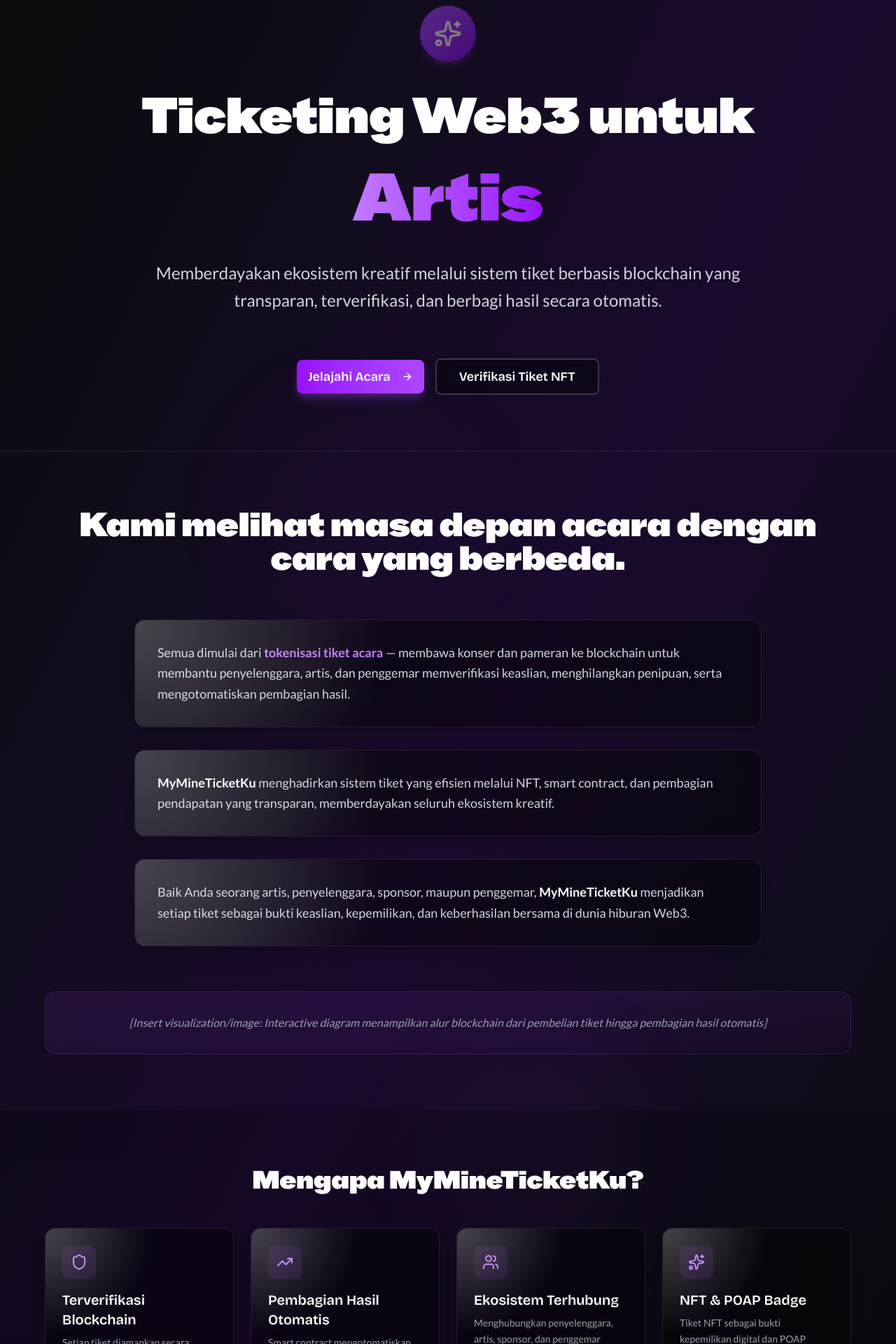
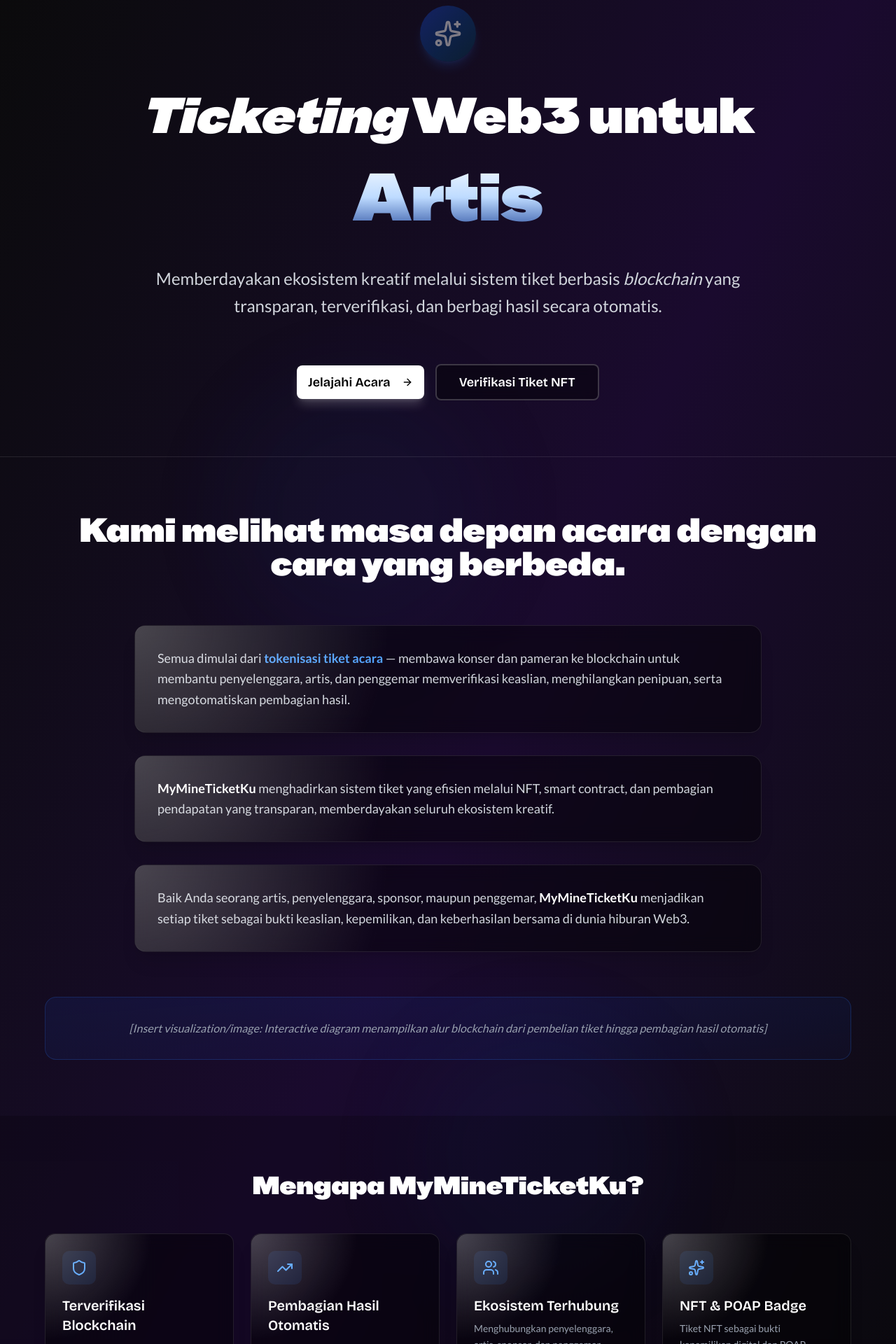
Before and after one commit to MaulRai/my-mine-ticket-ku-fe, a Next.js app: page / in a window 1280 px wide. Shown: the part 120-2040 px from the top of the page at 70% size. Built offline with nearby package versions, Linux system fonts and the light colour scheme.

Commit message:
feat: update background colors and enhance visual elements for improved aesthetics

```diff
--- a/app/page.tsx
+++ b/app/page.tsx
@@ -33,11 +33,11 @@
   return (
     <div className="relative min-h-screen overflow-hidden bg-gradient-to-br from-[#0a0a0a] via-[#1a0a2e] to-[#0a0a0a]">
       {/* Ambient animated background */}
-      <div className="absolute inset-0 overflow-hidden opacity-30">
-        <div className="absolute -top-1/2 -left-1/2 w-full h-full bg-gradient-radial from-purple-500/20 to-transparent animate-pulse-slow" />
-        <div className="absolute -bottom-1/2 -right-1/2 w-full h-full bg-gradient-radial from-purple-400/15 to-transparent animate-pulse-slow animation-delay-2000" />
-        <div className="absolute top-1/4 left-1/4 w-96 h-96 bg-purple-500/10 rounded-full blur-3xl animate-float" />
-        <div className="absolute bottom-1/4 right-1/4 w-96 h-96 bg-purple-400/10 rounded-full blur-3xl animate-float animation-delay-4000" />
+      <div className="absolute inset-0 overflow-hidden opacity-40">
+        <div className="absolute -top-1/2 -left-1/2 w-full h-full bg-gradient-radial from-blue-900/30 to-transparent animate-pulse-slow" />
+        <div className="absolute -bottom-1/2 -right-1/2 w-full h-full bg-gradient-radial from-blue-800/25 to-transparent animate-pulse-slow animation-delay-2000" />
+        <div className="absolute top-1/4 left-1/4 w-96 h-96 bg-blue-900/20 rounded-full blur-3xl animate-float" />
+        <div className="absolute bottom-1/4 right-1/4 w-96 h-96 bg-blue-800/20 rounded-full blur-3xl animate-float animation-delay-4000" />
       </div>
 
       {/* Main Content */}
@@ -47,19 +47,19 @@
           <div className="max-w-6xl mx-auto text-center space-y-8">
             {/* [INSERT VISUALIZATION A HERE: Animated logo or brand mark] */}
             <div className="mb-8 flex justify-center">
-              <div className="w-20 h-20 rounded-full bg-gradient-to-br from-purple-500 to-purple-700 flex items-center justify-center shadow-lg shadow-purple-500/30 animate-pulse-slow">
+              <div className="w-20 h-20 rounded-full bg-gradient-to-br from-blue-800 to-cyan-950 flex items-center justify-center shadow-lg shadow-blue-500/30 animate-pulse-slow">
                 <Sparkles className="w-10 h-10 text-white" />
               </div>
             </div>
 
             {/* Main Heading with Animation */}
-            <div className="space-y-4">
+            <div className="space-y-2">
               <h1 className="text-4xl sm:text-5xl md:text-6xl lg:text-7xl font-heading text-white leading-tight">
-                Ticketing Web3 untuk
+                <span className="italic">Ticketing</span> Web3 untuk
               </h1>
-              <div className="h-20 sm:h-24 md:h-28 flex items-center justify-center">
+              <div className="h-20 sm:h-24 md:h-28 lg:h-32 flex items-center justify-center overflow-visible">
                 <h2
-                  className={`text-5xl sm:text-6xl md:text-7xl lg:text-8xl font-heading bg-gradient-to-r from-purple-400 via-purple-500 to-purple-600 bg-clip-text text-transparent transition-all duration-500 ${
+                  className={`text-5xl sm:text-6xl md:text-7xl lg:text-8xl font-heading bg-gradient-to-b from-white via-blue-200 to-blue-900 bg-clip-text text-transparent transition-all duration-500 leading-tight ${
                     isAnimating ? "opacity-0 scale-95" : "opacity-100 scale-100"
                   }`}
                 >
@@ -70,7 +70,7 @@
 
             {/* Subtext */}
             <p className="text-lg sm:text-xl md:text-2xl text-gray-300 font-body leading-relaxed max-w-4xl mx-auto px-4">
-              Memberdayakan ekosistem kreatif melalui sistem tiket berbasis blockchain yang transparan, terverifikasi,
+              Memberdayakan ekosistem kreatif melalui sistem tiket berbasis <span className="italic">blockchain</span> yang transparan, terverifikasi,
               dan berbagi hasil secara otomatis.
             </p>
 
@@ -79,7 +79,7 @@
               <Link href="/events">
                 <Button
                   size="lg"
-                  className="px-8 py-6 text-base sm:text-lg bg-gradient-to-r from-purple-600 to-purple-500 hover:from-purple-700 hover:to-purple-600 text-white font-subheading font-semibold shadow-lg shadow-purple-500/30 transition-all"
+                  className="px-8 py-6 text-base sm:text-lg bg-white hover:bg-gray-100 text-black font-subheading font-semibold shadow-lg shadow-white/20 transition-all"
                 >
                   Jelajahi Acara
                   <ArrowRight className="ml-2 h-5 w-5" />
@@ -112,7 +112,7 @@
             <div className="space-y-8 max-w-4xl mx-auto">
               <div className="glass-fx bg-black/40 p-8 rounded-2xl border border-white/10">
                 <p className="text-base sm:text-lg text-gray-300 font-body leading-relaxed">
-                  Semua dimulai dari <span className="text-purple-400 font-semibold">tokenisasi tiket acara</span> —
+                  Semua dimulai dari <span className="text-blue-400 font-semibold">tokenisasi tiket acara</span> —
                   membawa konser dan pameran ke blockchain untuk membantu penyelenggara, artis, dan penggemar
                   memverifikasi keaslian, menghilangkan penipuan, serta mengotomatiskan pembagian hasil.
                 </p>
@@ -136,7 +136,7 @@
             </div>
 
             {/* [INSERT VISUALIZATION B HERE: Interactive diagram showing blockchain flow or ecosystem] */}
-            <div className="mt-16 p-8 bg-gradient-to-br from-purple-500/10 to-purple-700/5 rounded-2xl border border-purple-500/20">
+            <div className="mt-16 p-8 bg-gradient-to-br from-blue-600/10 to-blue-700/5 rounded-2xl border border-blue-500/20">
               <p className="text-center text-gray-400 font-body italic">
                 [Insert visualization/image: Interactive diagram menampilkan alur blockchain dari pembelian tiket hingga pembagian hasil otomatis]
               </p>
@@ -153,9 +153,9 @@
 
             <div className="grid grid-cols-1 md:grid-cols-2 lg:grid-cols-4 gap-6">
               {/* Feature 1 */}
-              <div className="glass-fx bg-black/40 p-6 rounded-xl border border-white/10 hover:border-purple-500/30 transition-all group">
-                <div className="w-12 h-12 bg-purple-500/10 rounded-lg flex items-center justify-center mb-4 group-hover:bg-purple-500/20 transition-all">
-                  <Shield className="h-6 w-6 text-purple-400" />
+              <div className="glass-fx bg-black/40 p-6 rounded-xl border border-white/10 hover:border-blue-500/30 transition-all group">
+                <div className="w-12 h-12 bg-blue-500/10 rounded-lg flex items-center justify-center mb-4 group-hover:bg-blue-500/20 transition-all">
+                  <Shield className="h-6 w-6 text-blue-400" />
                 </div>
                 <h4 className="font-subheading text-xl font-semibold text-white mb-2">Terverifikasi Blockchain</h4>
                 <p className="font-body text-gray-400 text-sm leading-relaxed">
@@ -164,9 +164,9 @@
               </div>
 
               {/* Feature 2 */}
-              <div className="glass-fx bg-black/40 p-6 rounded-xl border border-white/10 hover:border-purple-500/30 transition-all group">
-                <div className="w-12 h-12 bg-purple-500/10 rounded-lg flex items-center justify-center mb-4 group-hover:bg-purple-500/20 transition-all">
-                  <TrendingUp className="h-6 w-6 text-purple-400" />
+              <div className="glass-fx bg-black/40 p-6 rounded-xl border border-white/10 hover:border-blue-500/30 transition-all group">
+                <div className="w-12 h-12 bg-blue-500/10 rounded-lg flex items-center justify-center mb-4 group-hover:bg-blue-500/20 transition-all">
+                  <TrendingUp className="h-6 w-6 text-blue-400" />
                 </div>
                 <h4 className="font-subheading text-xl font-semibold text-white mb-2">Pembagian Hasil Otomatis</h4>
                 <p className="font-body text-gray-400 text-sm leading-relaxed">
@@ -175,9 +175,9 @@
               </div>
 
               {/* Feature 3 */}
-              <div className="glass-fx bg-black/40 p-6 rounded-xl border border-white/10 hover:border-purple-500/30 transition-all group">
-                <div className="w-12 h-12 bg-purple-500/10 rounded-lg flex items-center justify-center mb-4 group-hover:bg-purple-500/20 transition-all">
-                  <Users className="h-6 w-6 text-purple-400" />
+              <div className="glass-fx bg-black/40 p-6 rounded-xl border border-white/10 hover:border-blue-500/30 transition-all group">
+                <div className="w-12 h-12 bg-blue-500/10 rounded-lg flex items-center justify-center mb-4 group-hover:bg-blue-500/20 transition-all">
+                  <Users className="h-6 w-6 text-blue-400" />
                 </div>
                 <h4 className="font-subheading text-xl font-semibold text-white mb-2">Ekosistem Terhubung</h4>
                 <p className="font-body text-gray-400 text-sm leading-relaxed">
@@ -186,9 +186,9 @@
               </div>
 
               {/* Feature 4 */}
-              <div className="glass-fx bg-black/40 p-6 rounded-xl border border-white/10 hover:border-purple-500/30 transition-all group">
-                <div className="w-12 h-12 bg-purple-500/10 rounded-lg flex items-center justify-center mb-4 group-hover:bg-purple-500/20 transition-all">
-                  <Sparkles className="h-6 w-6 text-purple-400" />
+              <div className="glass-fx bg-black/40 p-6 rounded-xl border border-white/10 hover:border-blue-500/30 transition-all group">
+                <div className="w-12 h-12 bg-blue-500/10 rounded-lg flex items-center justify-center mb-4 group-hover:bg-blue-500/20 transition-all">
+                  <Sparkles className="h-6 w-6 text-blue-400" />
                 </div>
                 <h4 className="font-subheading text-xl font-semibold text-white mb-2">NFT & POAP Badge</h4>
                 <p className="font-body text-gray-400 text-sm leading-relaxed">
@@ -211,7 +211,7 @@
             <Link href="/events">
               <Button
                 size="lg"
-                className="px-10 py-7 text-lg bg-gradient-to-r from-purple-600 to-purple-500 hover:from-purple-700 hover:to-purple-600 text-white font-subheading font-semibold shadow-xl shadow-purple-500/40 transition-all"
+                className="px-10 py-7 text-lg bg-white hover:bg-gray-100 text-black font-subheading font-semibold shadow-xl shadow-white/20 transition-all"
               >
                 Mulai Sekarang
                 <ArrowRight className="ml-2 h-6 w-6" />
```
